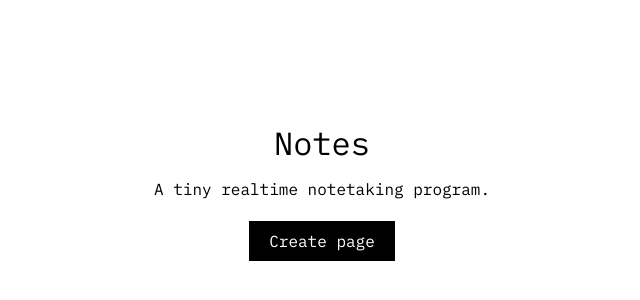
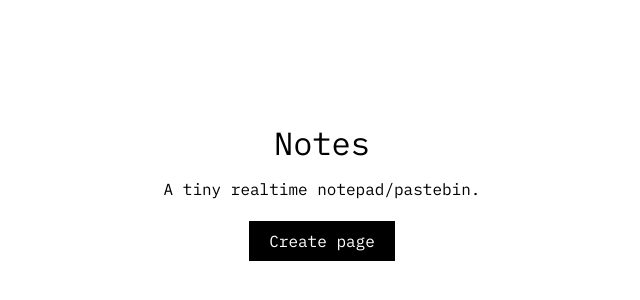
Before and after one commit to fornevercollective/KGnotes, a Next.js app: page / in a window 1280 px wide. Shown: the part 210-510 px from the top of the page, without its empty margins (318-958 px from the left). Built offline with nearby package versions, Linux system fonts and the light colour scheme.

Commit message:
Fix copy

```diff
--- a/pages/[key].jsx
+++ b/pages/[key].jsx
@@ -41,7 +41,7 @@ const KeyPage = (props) => {
         return (
             <textarea
                 autoFocus
-                placeholder={'Welcome to your notepad. Simple copy the URL to share.'}
+                placeholder={'Welcome to your notepad. Simply copy the URL to share. Only you can edit.'}
                 readOnly={!socket}
                 value={value}
                 onChange={(event) => {
--- a/pages/index.jsx
+++ b/pages/index.jsx
@@ -3,7 +3,7 @@ const IndexPage = () => {
         <main>
             <h1>Notes</h1>
 
-            <p>A tiny realtime notetaking program.</p>
+            <p>A tiny realtime notepad/pastebin.</p>
 
             <button onClick={() => window.location = '/api/create'}>
                 Create page
```
